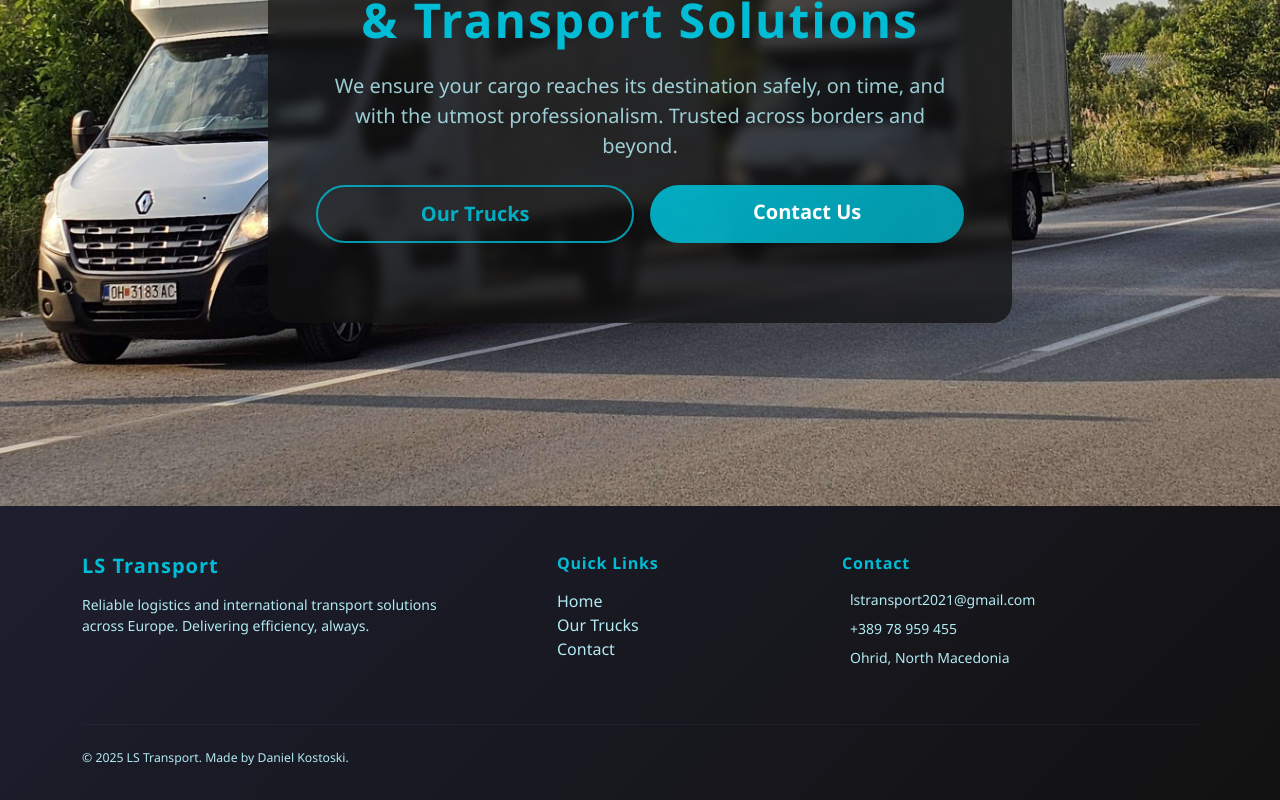
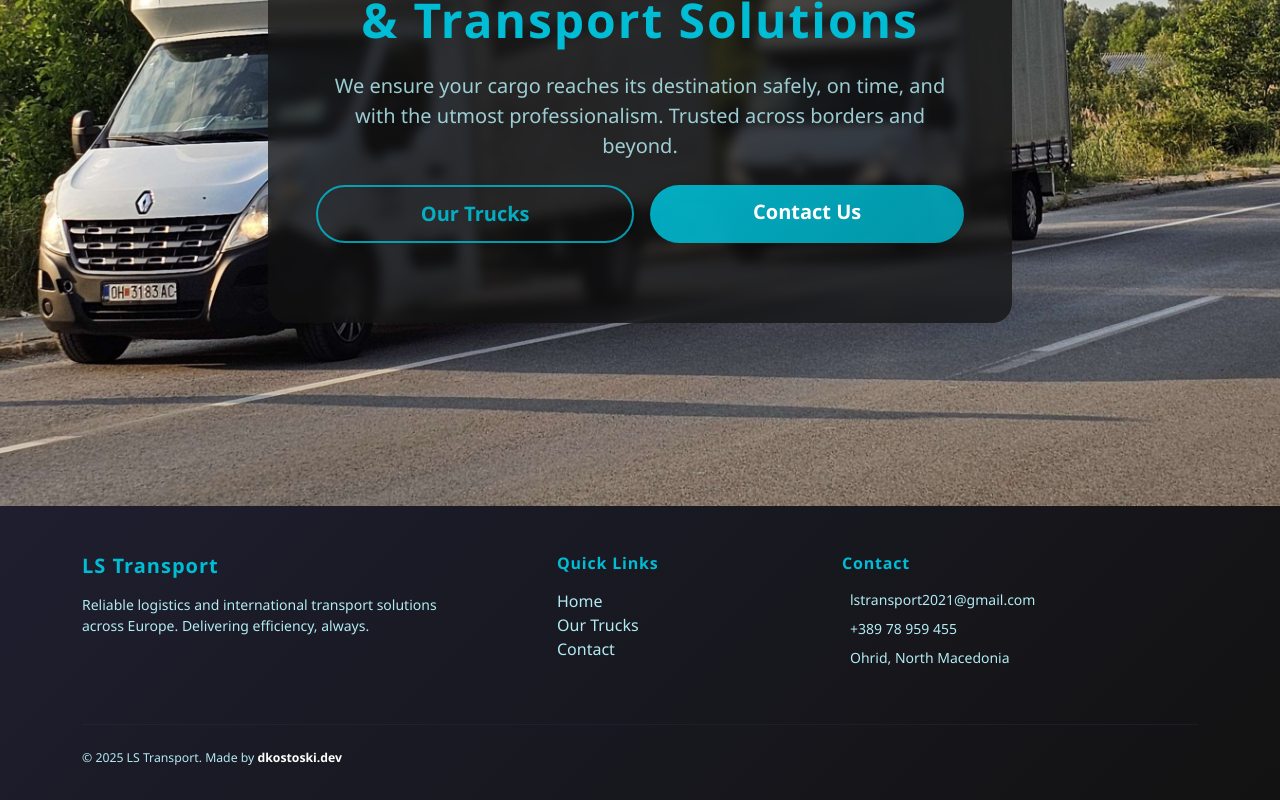
Before and after one commit to Dkostoski30/ls-transport, an Angular app: page / in a window 1280 px wide. Shown: the part 384-1184 px from the top of the page. Built offline with nearby package versions, Linux system fonts and the light colour scheme.

Commit message:
changed footer link

```diff
--- a/src/app/shared/footer/footer.component.html
+++ b/src/app/shared/footer/footer.component.html
@@ -30,7 +30,10 @@
     <hr class="footer-divider" />
 
     <div class="footer-bottom d-flex flex-column flex-md-row justify-content-between align-items-center">
-      <p class="small mb-0">© 2025 LS Transport. Made by <b>Daniel Kostoski</b>.</p>
+      <p class="small mb-0">
+        © 2025 LS Transport. Made by
+        <a href="https://dkostoski.dev/" class="text-white fw-bold text-decoration-none">dkostoski.dev</a>
+      </p>
       <div class="footer-social d-flex gap-4 mt-3 mt-md-0">
         <a href="#" class="social-icon" aria-label="Facebook"><i class="bi bi-facebook"></i></a>
         <a href="#" class="social-icon" aria-label="Instagram"><i class="bi bi-instagram"></i></a>
```
